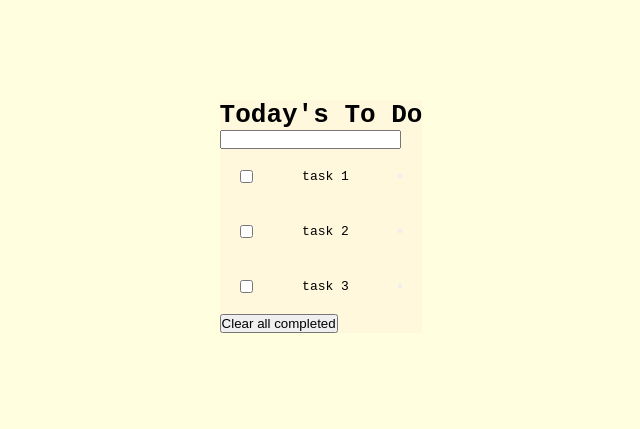
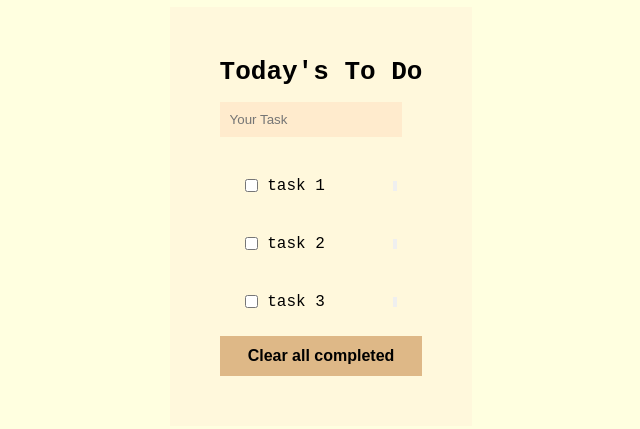
Before and after one commit to AkshithaReddy1899/To-do-list-with-Webpack, a website built with webpack: page src/index.html in a window 1280 px wide. Shown: the part 184-613 px from the top of the page, without its empty margins (319-959 px from the left). Built offline with nearby package versions, Linux system fonts and the light colour scheme.

Commit message:
Add styling

```diff
--- a/src/index.html
+++ b/src/index.html
@@ -10,7 +10,7 @@
   <main>
     <h1 class="header">Today's To Do</h1>
     <form>
-      <input type="text" id="input-task">
+      <input type="text" id="input-task" placeholder="Your Task">
     </form>
     <ul class="list-container" id="list"></ul>
     <button type="button" id="clear">Clear all completed</button>
--- a/src/index.js
+++ b/src/index.js
@@ -5,8 +5,9 @@ const list = document.getElementById('list');
 
 const displayList = (item) => {
   list.innerHTML += `<li>
-  <input type="checkbox">
-  <p class="task-description">${item.description}</p>
+  <div class="task-container">
+  <input type="checkbox">&nbsp;
+  <p class="task-description">${item.description}</p></div>
   <button type="button" class="li-btn"><span class="line"></span></button>
   </li>`;
 };
--- a/src/style.css
+++ b/src/style.css
@@ -16,6 +16,16 @@ body {
 
 main {
   background: cornsilk;
+  padding: 50px;
+  box-shadow: 5px 5px 15px 10px blanchedalmo
+}
+
+#input-task {
+  width: 90%;
+  padding: 10px;
+  background: blanchedalmond;
+  margin: 15px auto;
+  border: none;
 }
 
 li {
@@ -24,5 +34,27 @@ li {
   flex-direction: row;
   justify-content: space-between;
   align-items: center;
-  padding: 20px;
+  padding: 15px;
+  margin: 10px;
+  font-size: 16px;
 }
+
+.task-container {
+  display: flex;
+  justify-content: space-between;
+  align-items: center;
+}
+
+li button {
+  width: 2px;
+  height: 10px;
+}
+
+#clear {
+  width: 100%;
+  height: 40px;
+  background: burlywood;
+  border: none;
+  font-size: 16px;
+  font-weight: bold;
+}
```
Also changed, not shown: dist/main.js.
